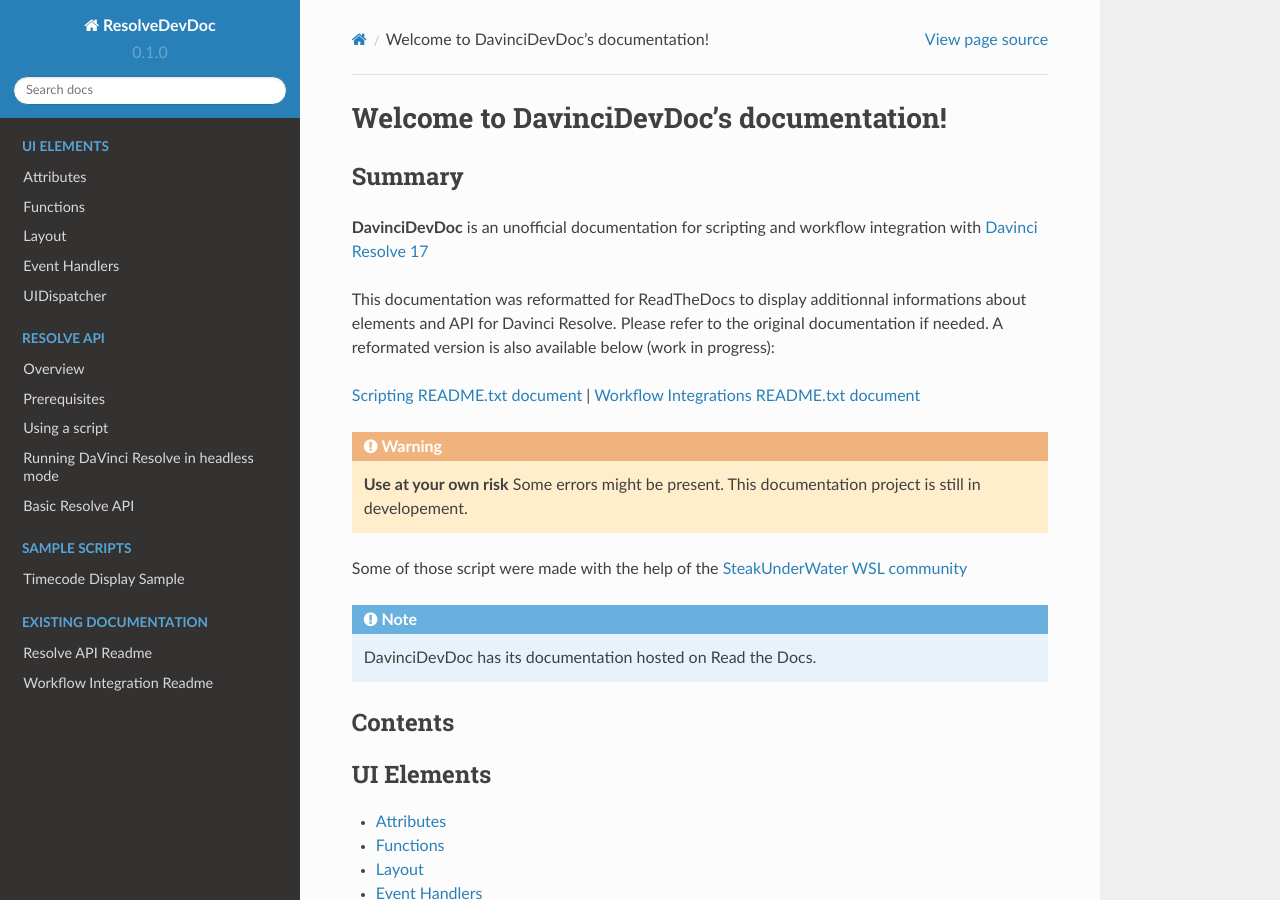
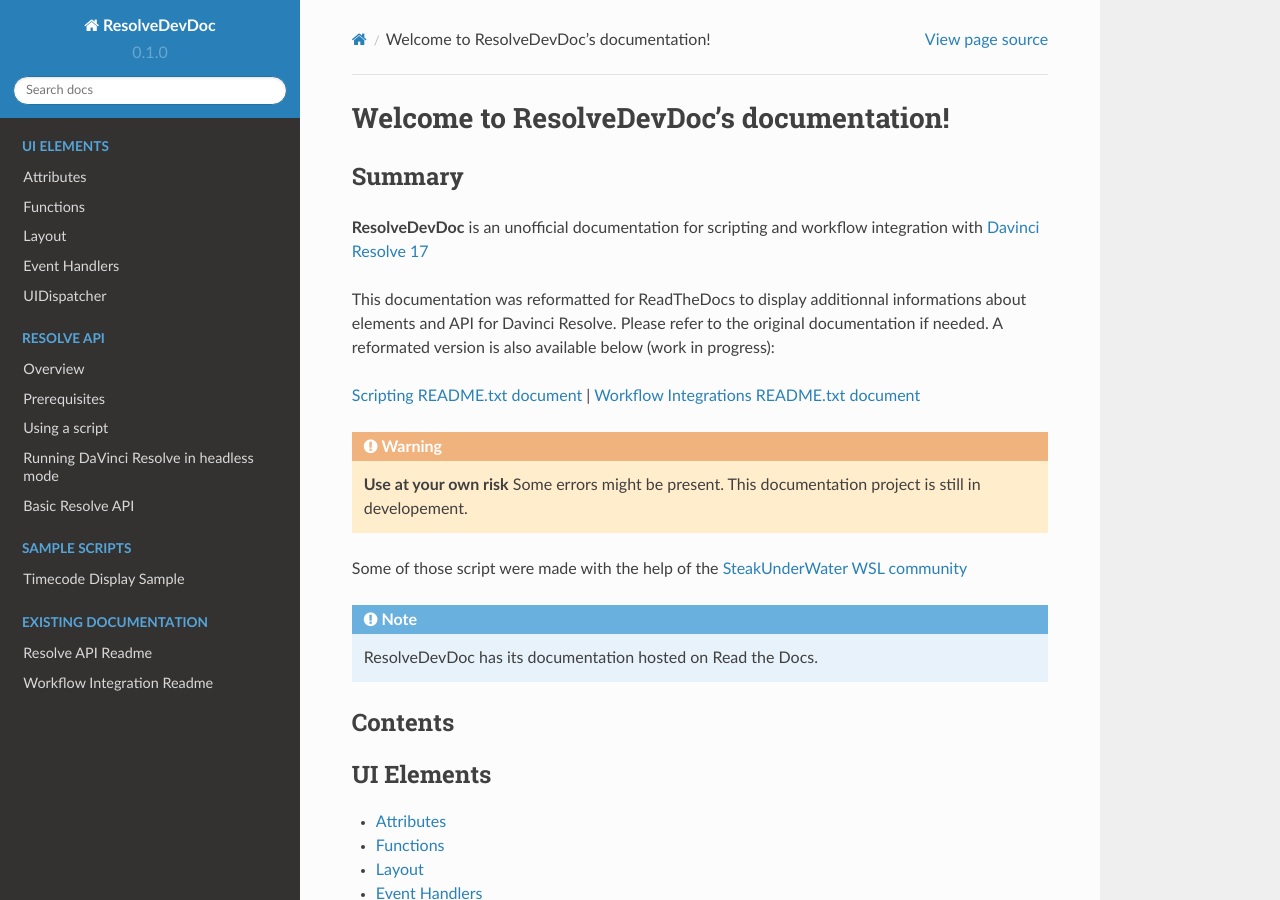
Before and after one commit to b3n0y/ResolveDevDoc, a Sphinx documentation site: the page built from docs/source/index.rst, in a window 1280 px wide and 900 px high. Built offline with Sphinx 7.4.7 and the Read the Docs theme 2.0.0, drawn with Linux system fonts in a browser that asks for light colours.

```diff
--- a/docs/source/index.rst
+++ b/docs/source/index.rst
@@ -1,10 +1,10 @@
-Welcome to DavinciDevDoc's documentation!
+Welcome to ResolveDevDoc's documentation!
 =========================================
 
 Summary
 -------
 
-**DavinciDevDoc** is an unofficial documentation for scripting and workflow integration with `Davinci Resolve 17 <https://www.blackmagicdesign.com/products/davinciresolve/>`_
+**ResolveDevDoc** is an unofficial documentation for scripting and workflow integration with `Davinci Resolve 17 <https://www.blackmagicdesign.com/products/davinciresolve/>`_
 
 This documentation was reformatted for ReadTheDocs to display additionnal informations about elements and API for Davinci Resolve.
 Please refer to the original documentation if needed. A reformated version is also available below (work in progress):
@@ -21,7 +21,7 @@ Some of those script were made with the help of the `SteakUnderWater WSL communi
 
 
 .. note::
-   DavinciDevDoc has its documentation hosted on Read the Docs.
+   ResolveDevDoc has its documentation hosted on Read the Docs.
 
 Contents
 --------
@@ -55,5 +55,5 @@ Contents
    :caption: Existing Documentation
    :maxdepth: 1
 
-   resolveapi_readme
-   workflow_readme
+   readme_resolveapi
+   readme_workflow
```
Also changed, not shown: docs/source/readme_resolveapi.rst (renamed from docs/source/resolveapi_readme.rst), docs/source/readme_workflow.rst (renamed from docs/source/workflow_readme.rst).
